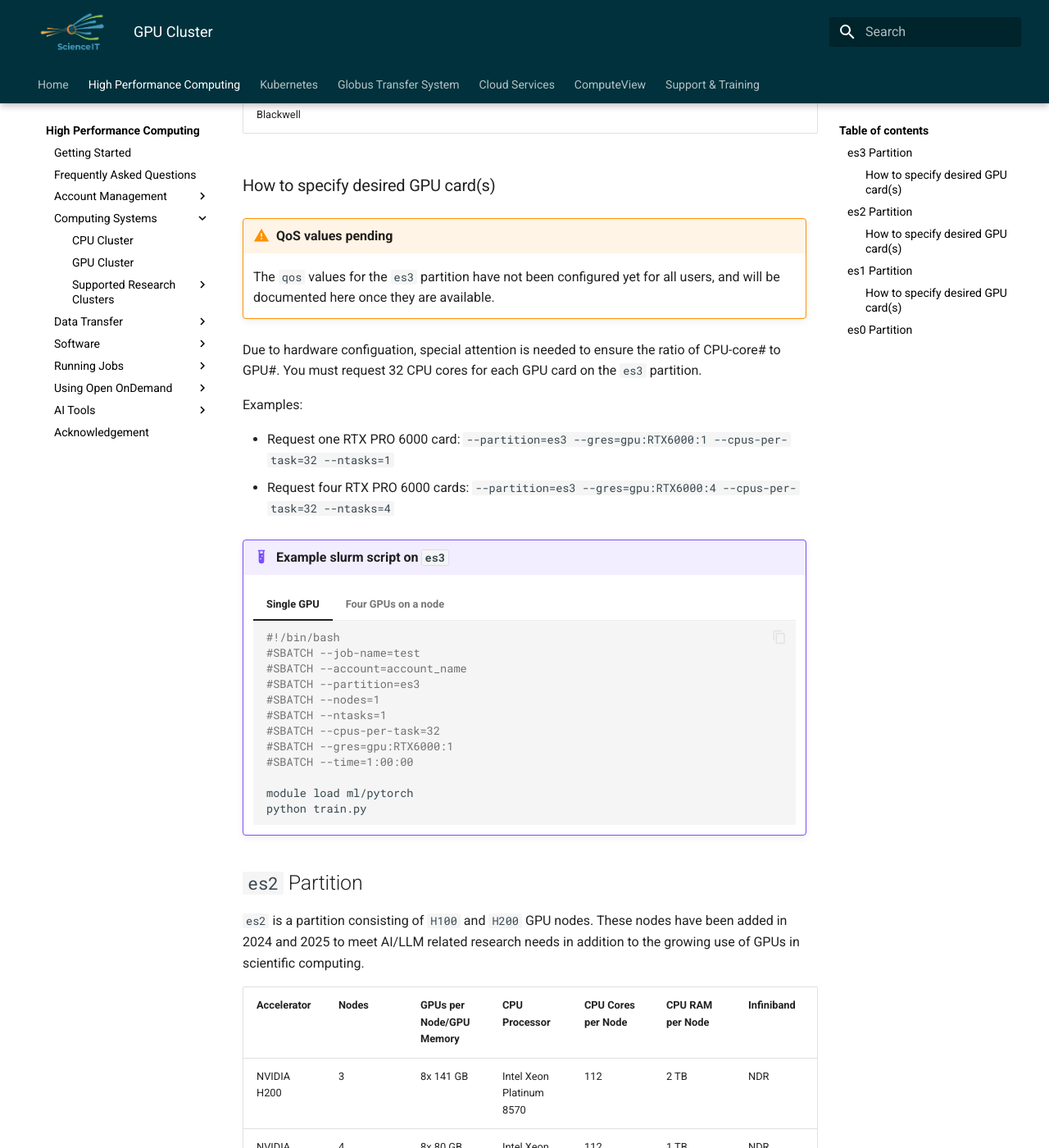
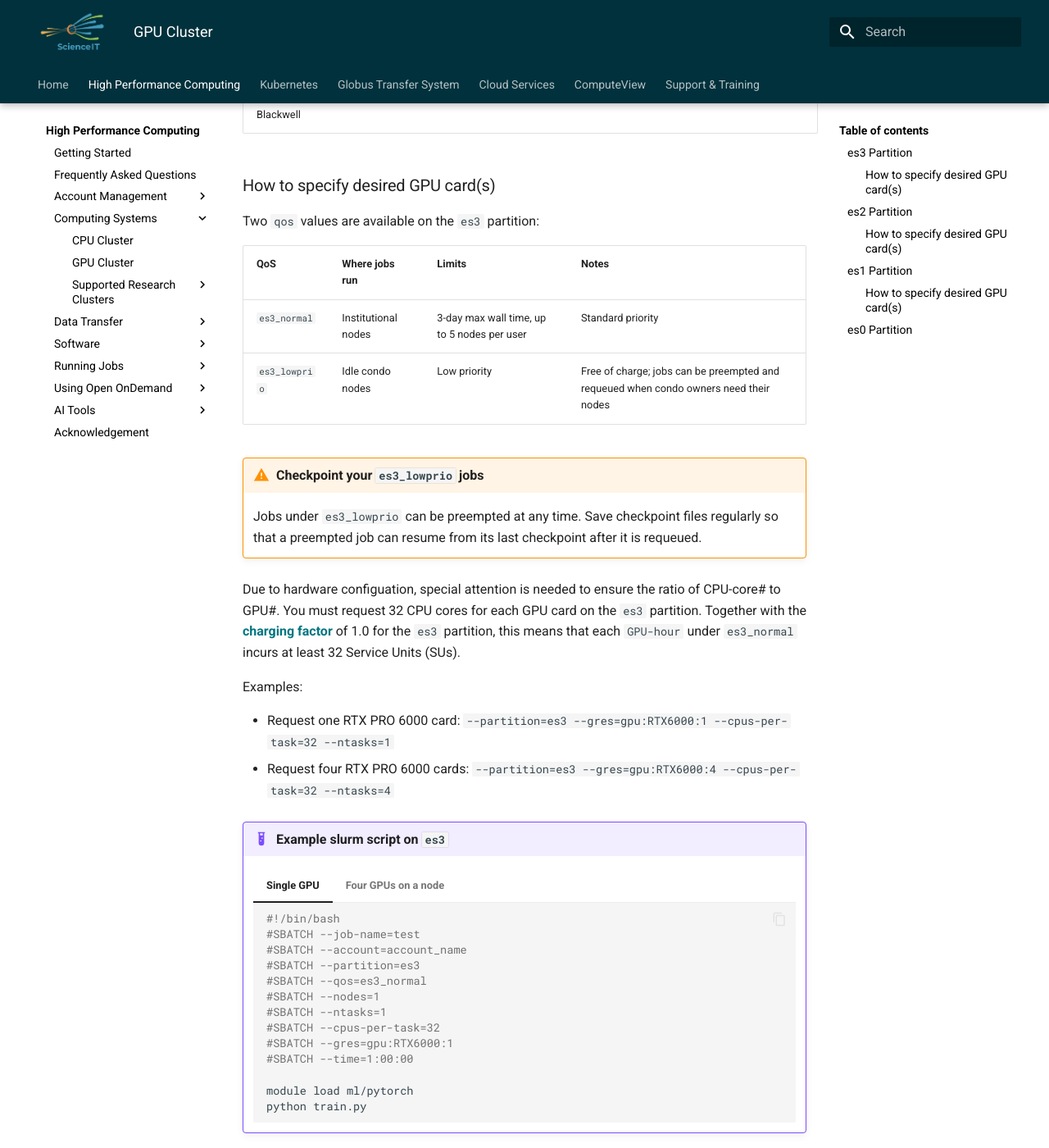
Before and after one commit to lbnl-science-it/scienceit-docs, an MkDocs documentation site: the page built from docs/hpc/systems/einsteinium.md, in a window 1280 px wide and 1400 px high, scrolled down 645 px. Shown: the whole window at 82% size. Built offline with MkDocs 1.6.1 and Material for MkDocs 9.7.7, drawn with Linux system fonts in a browser that asks for light colours; some of the changed text lies outside the part shown.

```diff
--- a/docs/hpc/systems/einsteinium.md
+++ b/docs/hpc/systems/einsteinium.md
@@ -12,11 +12,18 @@ Einsteinium is an institutional GPU cluster that was deployed to meet the growin
 
 ### How to specify desired GPU card(s)
 
-!!! warning "QoS values pending"
+Two `qos` values are available on the `es3` partition:
 
-    The `qos` values for the `es3` partition have not been configured yet for all users, and will be documented here once they are available.
+| QoS | Where jobs run | Limits | Notes |
+| --- | -------------- | ------ | ----- |
+| `es3_normal` | Institutional nodes | 3-day max wall time, up to 5 nodes per user | Standard priority |
+| `es3_lowprio` | Idle condo nodes | Low priority | Free of charge; jobs can be preempted and requeued when condo owners need their nodes |
 
-Due to hardware configuation, special attention is needed to ensure the ratio of CPU-core# to GPU#. You must request 32 CPU cores for each GPU card on the `es3` partition.
+!!! warning "Checkpoint your `es3_lowprio` jobs"
+
+    Jobs under `es3_lowprio` can be preempted at any time. Save checkpoint files regularly so that a preempted job can resume from its last checkpoint after it is requeued.
+
+Due to hardware configuation, special attention is needed to ensure the ratio of CPU-core# to GPU#. You must request 32 CPU cores for each GPU card on the `es3` partition. Together with the [charging factor](../index.md#gpu-partitions-recharge-rates) of 1.0 for the `es3` partition, this means that each `GPU-hour` under `es3_normal` incurs at least 32 Service Units (SUs).
 
 Examples:
 
@@ -32,6 +39,7 @@ Examples:
         #SBATCH --job-name=test
         #SBATCH --account=account_name
         #SBATCH --partition=es3
+        #SBATCH --qos=es3_normal
         #SBATCH --nodes=1
         #SBATCH --ntasks=1
         #SBATCH --cpus-per-task=32
@@ -47,6 +55,7 @@ Examples:
         #SBATCH --job-name=test
         #SBATCH --account=account_name
         #SBATCH --partition=es3
+        #SBATCH --qos=es3_normal
         #SBATCH --nodes=1
         #SBATCH --ntasks=4
         #SBATCH --cpus-per-task=32
```
Also changed, not shown: other parts of docs/hpc/systems/einsteinium.md (+1 -1 lines), docs/hpc/index.md (+7 -2 lines), mkdocs.yml (line endings or trailing spaces).
